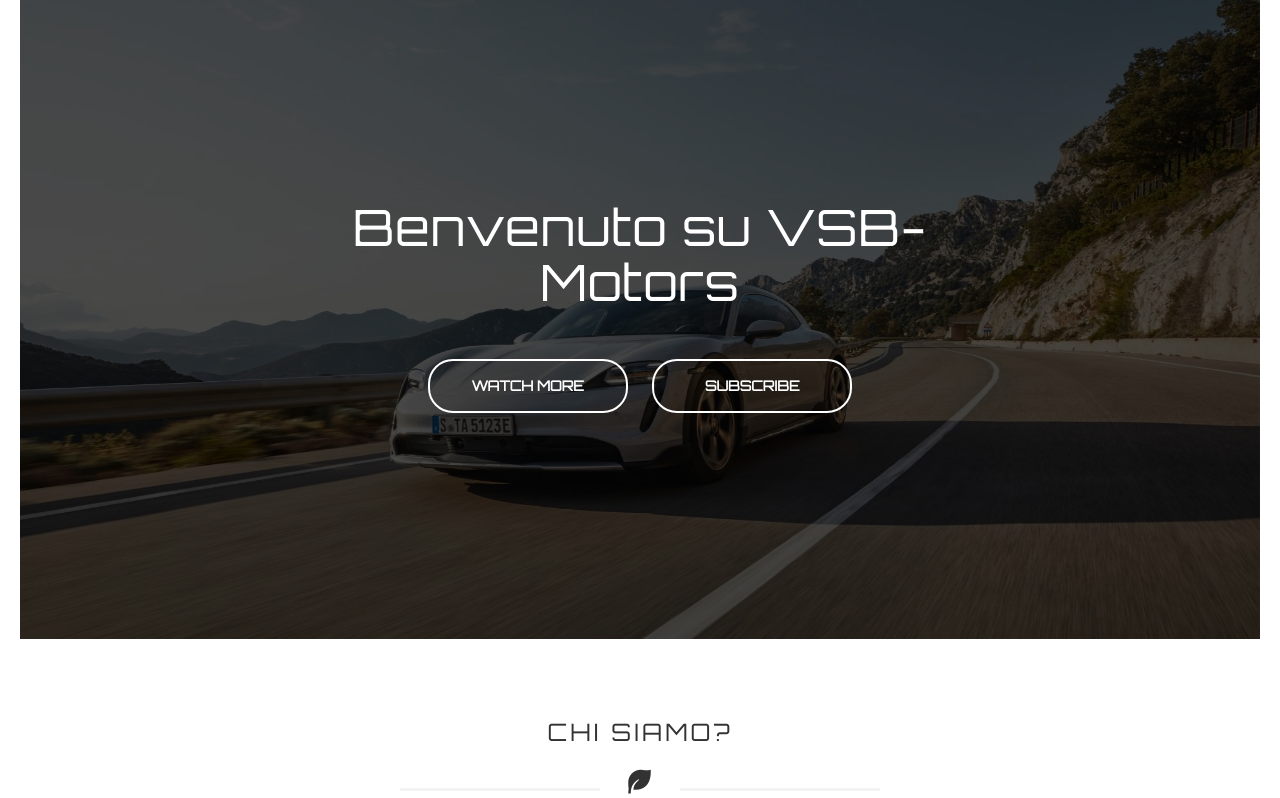
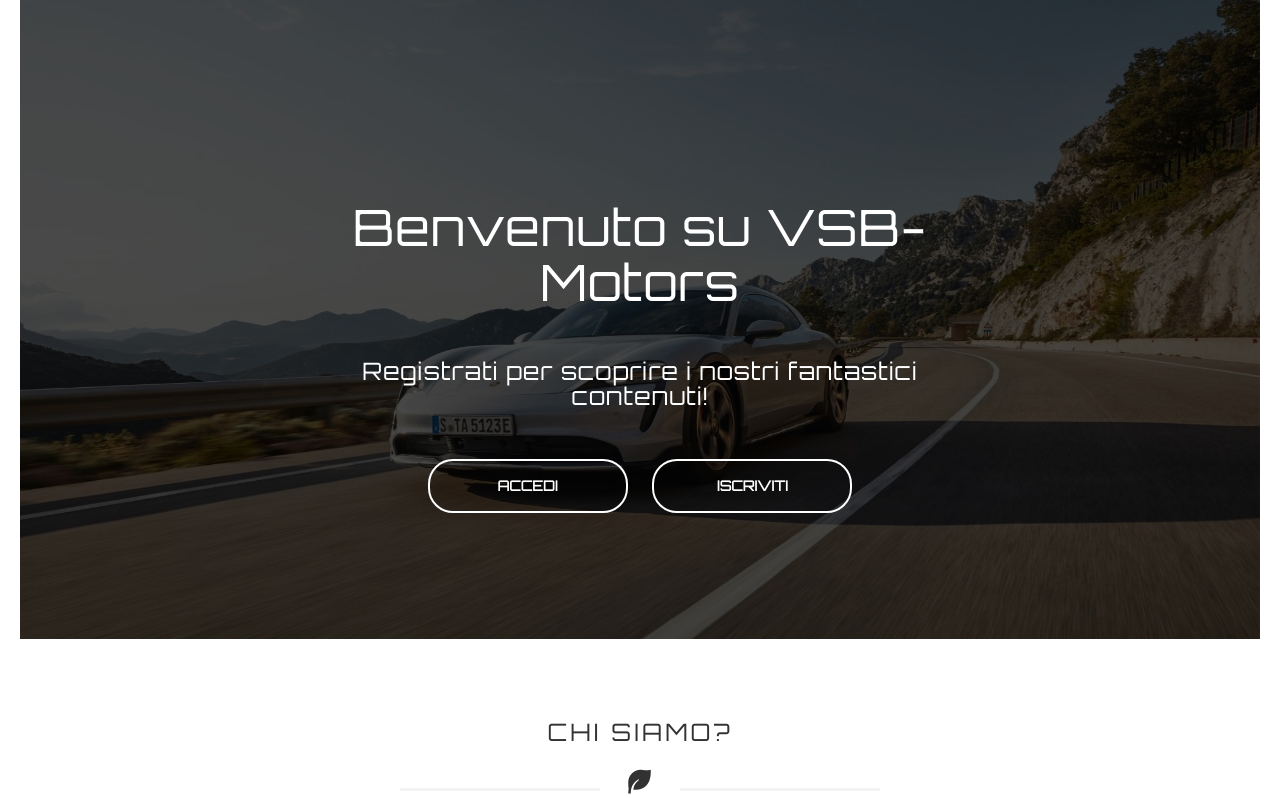
Before and after one commit to Verlanti2002/VSB-Motors, a Django app: page / in a window 1280 px wide. Shown: the part 111-909 px from the top of the page. Run offline with Django 4.2, Linux system fonts and the light colour scheme; parts of the project's set-up code (start-up, migrations or seed data) failed here and were passed over; some libraries are stand-ins or nearby versions.

Commit message:
modify homepage

```diff
--- a/vsb_app/static/vsb_app/css/style.css
+++ b/vsb_app/static/vsb_app/css/style.css
@@ -172,14 +172,22 @@
 
 .content h1{
   font-size: 50px;
+
 }
 
 .content h2{
   width: 80%;
+  margin: auto 50px;
+  font-weight: 100;
+  line-height: 25px;
+  font-size: 40px;
+}
+
+.content h3{
+  width: 80%;
   margin: 20px auto 50px;
   font-weight: 100;
   line-height: 25px;
-  font-size: 40px;
 }
 
 .banner__button{
--- a/vsb_app/templates/vsb_app/index.html
+++ b/vsb_app/templates/vsb_app/index.html
@@ -25,10 +25,13 @@
                  <h1>Benvenuto su VSB-Motors</h1>
                  <h2>{{ user.concessionaria.ragione_sociale }}</h2>
              {% endif %}
+             {% if not user.is_authenticated %}
                  <div style="margin-top: 50px">
-                <button class="banner__button" type="button">WATCH MORE</button>
-               <button class="banner__button" type="button">SUBSCRIBE</button>
+                    <h3 style="margin-top: 30px">Registrati per scoprire i nostri fantastici contenuti!</h3>
+                    <button class="banner__button" type="button"><a href="{% url 'vsb_app:sign_in' %}">ACCEDI</a></button>
+                   <button class="banner__button" type="button"><a href="{% url 'vsb_app:sign_up' %}">ISCRIVITI</a></button>
                  </div>
+             {% endif %}
          </div>
       </div>
    </div>
@@ -524,7 +527,7 @@
        <script>
           var slideImg = document.getElementById("slideImg");
           var images = ["{% static 'vsb_app/images/background2.jpg' %}",
-             "{% static 'vsb_app/images/background3.jpg' %}", "{% static 'vsb_app/images/background1.jpg' %}", "{% static 'vsb_app/images/background4.jpg' %}"];
+             "{% static 'vsb_app/images/background3.jpg' %}", "{% static 'vsb_app/images/background1.jpg' %}", "{% static 'vsb_app/images/background4.jpg' %}", "{% static 'vsb_app/images/background5.jpg' %}"];
 
           var len = images.length;
           var i = 0;
```
Also changed, not shown: vsb_app/static/vsb_app/images/background5.jpg (added), vsb_app/static/vsb_app/images/shop_card/e-tron/car3.png, vsb_app/static/vsb_app/images/shop_card/mustang/car5.png, vsb_app/static/vsb_app/images/shop_card/taycan/car1.png. Lines whose indentation alone changed are shown as unchanged.
